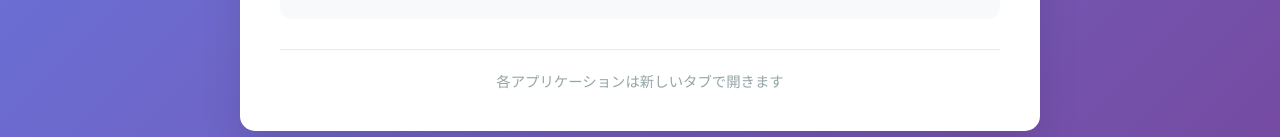
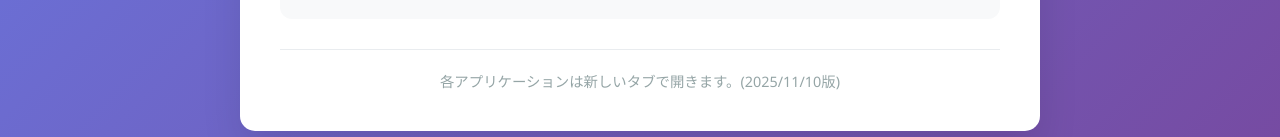
Before and after one commit to sato4app/MapGPS, a plain HTML site: page index.html in a window 1280 px wide. Shown: the part 660-797 px from the top of the page. Drawn offline with Linux system fonts and the light colour scheme.

Commit message:
relesed 2025/11/10

```diff
--- a/index.html
+++ b/index.html
@@ -55,7 +55,7 @@
         </div>
 
         <div class="footer">
-            <p>各アプリケーションは新しいタブで開きます</p>
+            <p>各アプリケーションは新しいタブで開きます。(2025/11/10版)</p>
         </div>
     </div>
 
```
